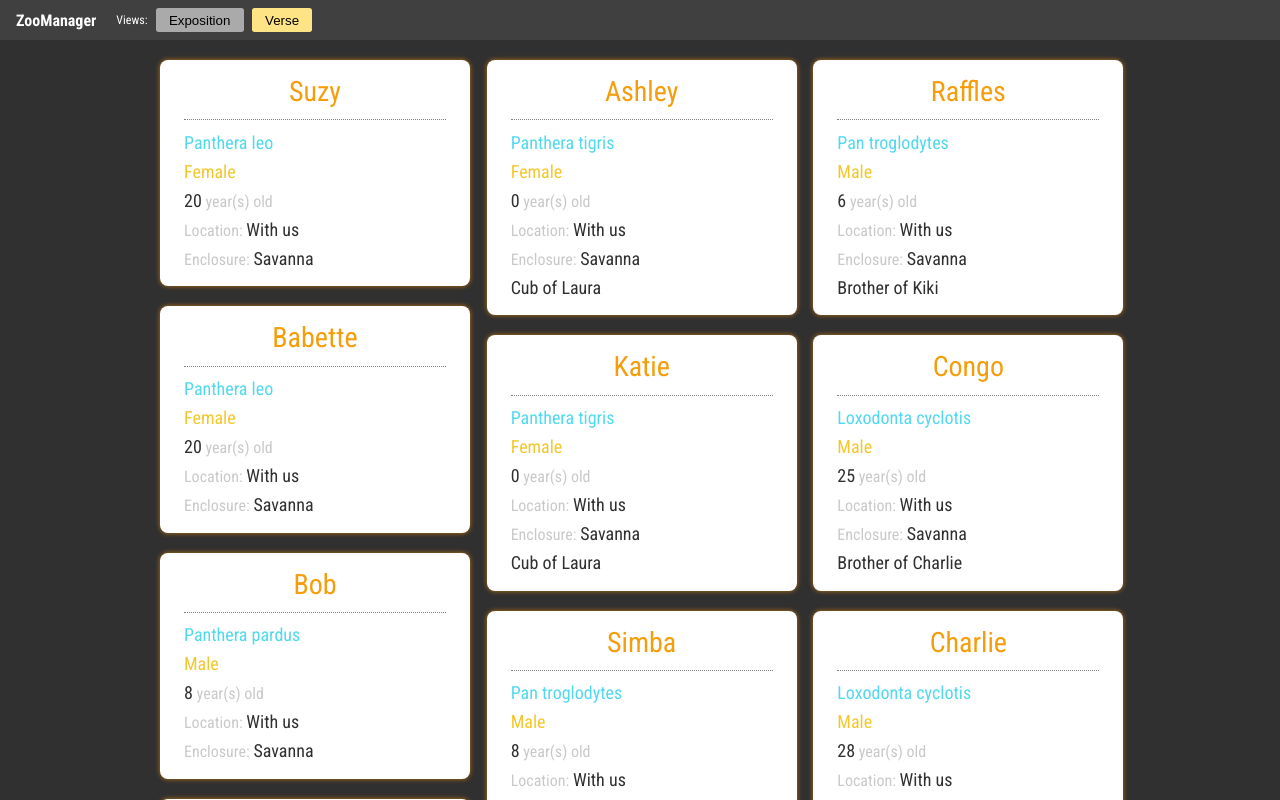
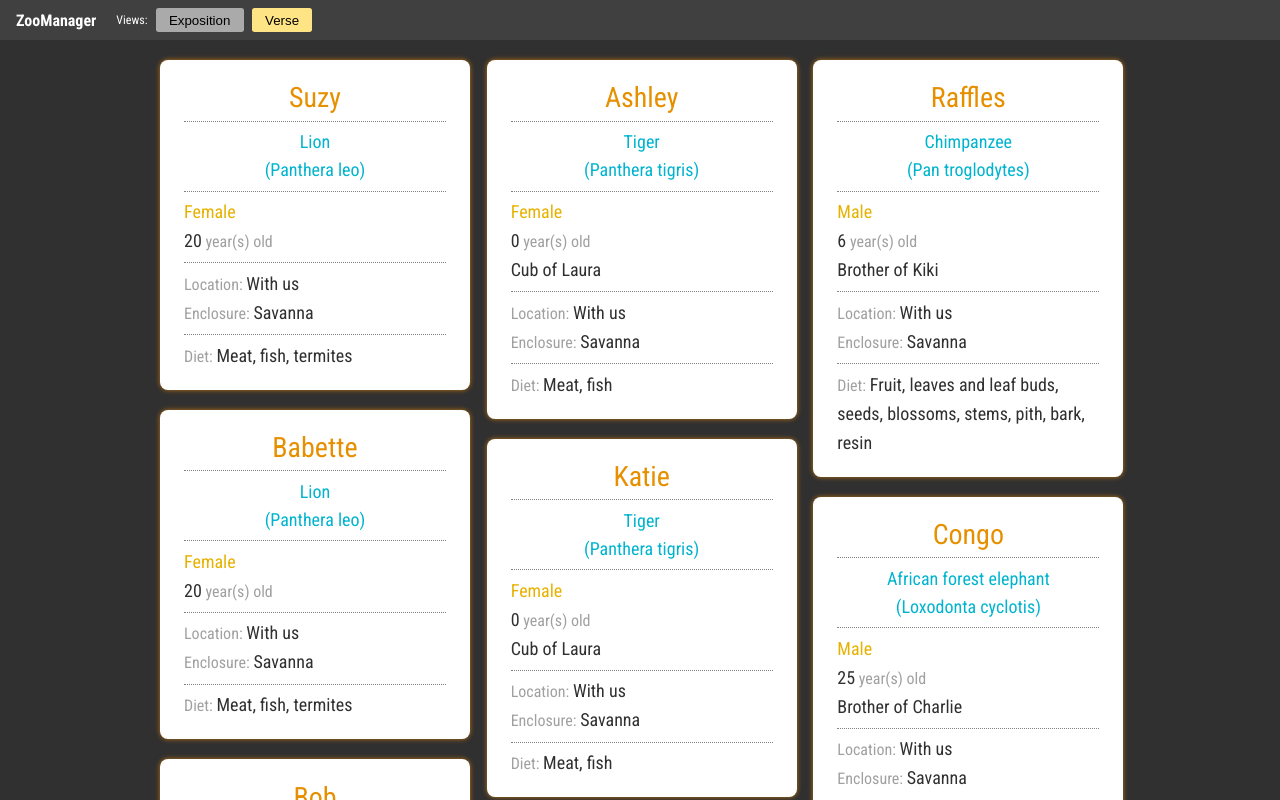
Before and after one commit to iamgrid/zoomanager, a React (Create React App) app: page / in a window 1280 px wide. Both pictures are taken after a click on the button "Verse". Shown: the top 800 px of the page. Built offline with nearby package versions, Linux system fonts and the light colour scheme.

Commit message:
displays.tsx - All displays working as intended

```diff
--- a/public/initialData.json
+++ b/public/initialData.json
@@ -7,7 +7,7 @@
 		"gender": "Female",
 		"location": "With us",
 		"enclosure": "Savanna",
-		"dietary_restrictions": "",
+		"diet": "",
 		"public_notes": "",
 		"admin_notes": "Lorem ipsum denem sit amet"
 	},
@@ -19,7 +19,7 @@
 		"gender": "Female",
 		"location": "With us",
 		"enclosure": "Savanna",
-		"dietary_restrictions": "High chloresterol",
+		"diet": "High chloresterol",
 		"public_notes": "",
 		"admin_notes": "Accentuer elit"
 	},
@@ -31,7 +31,7 @@
 		"gender": "Male",
 		"location": "With us",
 		"enclosure": "Savanna",
-		"dietary_restrictions": "Can't be fed after midnight",
+		"diet": "Can't be fed after midnight",
 		"public_notes": "",
 		"admin_notes": ""
 	},
@@ -43,7 +43,7 @@
 		"gender": "Female",
 		"location": "With us",
 		"enclosure": "Savanna",
-		"dietary_restrictions": "",
+		"diet": "",
 		"public_notes": "Momma of Ashley and Katie",
 		"admin_notes": ""
 	},
@@ -55,7 +55,7 @@
 		"gender": "Female",
 		"location": "With us",
 		"enclosure": "Savanna",
-		"dietary_restrictions": "",
+		"diet": "",
 		"public_notes": "Cub of Laura",
 		"admin_notes": ""
 	},
@@ -67,7 +67,7 @@
 		"gender": "Female",
 		"location": "With us",
 		"enclosure": "Savanna",
-		"dietary_restrictions": "",
+		"diet": "",
 		"public_notes": "Cub of Laura",
 		"admin_notes": ""
 	},
@@ -79,7 +79,7 @@
 		"gender": "Male",
 		"location": "With us",
 		"enclosure": "Savanna",
-		"dietary_restrictions": "",
+		"diet": "",
 		"public_notes": "",
 		"admin_notes": ""
 	},
@@ -91,7 +91,7 @@
 		"gender": "Female",
 		"location": "On loan",
 		"enclosure": "In transit",
-		"dietary_restrictions": "",
+		"diet": "",
 		"public_notes": "Sister of Raffles",
 		"admin_notes": ""
 	},
@@ -103,7 +103,7 @@
 		"gender": "Male",
 		"location": "With us",
 		"enclosure": "Savanna",
-		"dietary_restrictions": "",
+		"diet": "",
 		"public_notes": "Brother of Kiki",
 		"admin_notes": ""
 	},
@@ -115,7 +115,7 @@
 		"gender": "Male",
 		"location": "With us",
 		"enclosure": "Savanna",
-		"dietary_restrictions": "Diabetic",
+		"diet": "Diabetic",
 		"public_notes": "Brother of Charlie",
 		"admin_notes": ""
 	},
@@ -127,7 +127,7 @@
 		"gender": "Male",
 		"location": "With us",
 		"enclosure": "Savanna",
-		"dietary_restrictions": "High blood sugar",
+		"diet": "High blood sugar",
 		"public_notes": "Brother of Congo",
 		"admin_notes": ""
 	}
--- a/src/App.css
+++ b/src/App.css
@@ -16,13 +16,13 @@
 
 	--v-item-bg: #ffffff;
 	--v-text-default: #303030;
-	--v-text-hl1: #f59d0a;
-	--v-text-hl2: #51d9ef;
-	--v-text-hl3: #f3c72c;
-	--v-text-hl4: #ffe486;
-	--v-text-ll1: #c9c9c9;
-	--v-text-ll2: #cacaca;
-	--v-text-ll3: #aaaaaa;
+	--v-text-hl1: #e69000;
+	--v-text-hl2: #00b4cf;
+	--v-text-hl3: #e6b200;
+	--v-text-hl4: #ffd849;
+	--v-text-ll1: #a0a0a0;
+	--v-text-ll2: #909090;
+	--v-text-ll3: #707070;
 }
 
 .text_exposition_default {
@@ -84,6 +84,9 @@
 
 .text_verse_hl2 {
 	color: var(--v-text-hl2);
+	width: 100%;
+	display: block !important;
+	text-align: center;
 }
 
 .text_verse_hl3 {
@@ -123,9 +126,6 @@
 	line-height: 32px;
 	width: 100%;
 	text-align: center;
-	border-bottom: 1px dotted gray;
-	padding-bottom: 0.4em;
-	margin-bottom: 0.3em;
 	display: block !important;
 }
 
@@ -203,7 +203,7 @@ body {
 }
 
 .data_display--exposition .data_display__section {
-	padding: 0.5em;
+	padding: 0.6em 0.8em;
 	border-top: 1px solid #ffffff30;
 }
 
@@ -223,7 +223,7 @@ body {
 	}
 
 	.data_display--exposition .data_display__section {
-		padding: 0.5em 1em;
+		padding: 0.8em 1em;
 		border: 0;
 	}
 }
@@ -251,7 +251,19 @@ body {
 	color: var(--e-text-ll1);
 }
 
-.data_display--verse .data_display__prefix,
+.data_display--verse .data_display__section {
+	border-top: 1px dotted gray;
+	padding: 0.4em 0;
+}
+
+.data_display--verse .data_display__section:first-child {
+	border-top: 0;
+}
+
+.data_display--verse .data_display__prefix {
+	color: var(--v-text-ll1);
+}
+
 .data_display--verse .data_display__suffix {
 	color: var(--v-text-ll1);
 }
--- a/src/App.tsx
+++ b/src/App.tsx
@@ -15,6 +15,7 @@ import {
 	faTimes,
 	faPlus,
 	faSearch,
+	faUtensils,
 } from '@fortawesome/free-solid-svg-icons';
 
 library.add(
@@ -27,7 +28,8 @@ library.add(
 	faCheck,
 	faTimes,
 	faPlus,
-	faSearch
+	faSearch,
+	faUtensils
 );
 
 function App() {
--- a/src/features/main/DataItem.tsx
+++ b/src/features/main/DataItem.tsx
@@ -94,6 +94,7 @@ function DataRow({
 	let hasContent = false;
 	Object.values(fieldConfig[sectionId][rowId]).forEach((entry) => {
 		const entryId = entry.id as configItemId;
+		if (entryId === 'diet') hasContent = true;
 		if (itemData[entryId] !== '') hasContent = true;
 	});
 
@@ -148,7 +149,8 @@ function DataEntry({
 	const [front, middle, back] = displays[entryConfigId].combine(
 		entryConfig,
 		activeView,
-		disp
+		disp,
+		itemData
 	);
 
 	return (
--- a/src/features/main/displays.tsx
+++ b/src/features/main/displays.tsx
@@ -3,8 +3,16 @@ import {
 	completeExpositionFieldConfigItem,
 	completeVerseFieldConfigItem,
 	configItemId,
+	dataItem,
+	speciesCollectionType,
 } from '../../types';
-import { getAgeFromBirthday, isFieldConfigItem } from '../../utils/helpers';
+import {
+	getAgeFromBirthday,
+	isFieldConfigItem,
+	flattenTaxonomy,
+	capitalize,
+} from '../../utils/helpers';
+import taxonomyData from '../../taxonomyData.json';
 
 function middleClasses(
 	activeView: string,
@@ -28,25 +36,32 @@ interface displayType {
 	createMiddle(
 		config: configItem,
 		activeView: string,
-		value: string
+		value: string,
+		itemData?: dataItem
 	): React.ReactElement | null;
 	createBack(config: configItem): React.ReactElement | null;
 	combine(
 		config: configItem,
 		activeView: string,
-		value: string
+		value: string,
+		itemData: dataItem
 	): Array<React.ReactElement | null>;
 }
 
 function createDisplay(type: string): displayType {
+	// create an empty object with genericDisplay as the prototype:
 	const assembledDisplay = Object.create(genericDisplay);
 
+	// assign the custom methods needed:
 	switch (type) {
 		case 'species':
 			Object.assign(assembledDisplay, speciesDisplay);
 			break;
 		case 'date_of_birth':
 			Object.assign(assembledDisplay, dateOfBirthDisplay);
+			break;
+		case 'diet':
+			Object.assign(assembledDisplay, dietDisplay);
 			break;
 	}
 
@@ -77,10 +92,10 @@ const genericDisplay: displayType = {
 		if (!isFieldConfigItem(config)) return null;
 		return <span className='data_display__suffix'>{config.suffix}</span>;
 	},
-	combine(config, activeView, value) {
+	combine(config, activeView, value, itemData) {
 		return [
 			this.createFront(config),
-			this.createMiddle(config, activeView, value),
+			this.createMiddle(config, activeView, value, itemData),
 			this.createBack(config),
 		];
 	},
@@ -89,12 +104,21 @@ const genericDisplay: displayType = {
 const speciesDisplay: any = {
 	createMiddle(config: configItem, activeView: string, value: string) {
 		if (!isFieldConfigItem(config)) return null;
+		let disp: string | React.ReactElement = value;
+		if (config.displaySettings === 'show_common_name') {
+			disp = (
+				<>
+					{getCommonNameFromSpecies(value)}
+					<br />({value})
+				</>
+			);
+		}
 		return (
 			<span
 				className={middleClasses(activeView, config.fontSize, config.cssClass)}
 				data-tmp='species'
 			>
-				{value}
+				{disp}
 			</span>
 		);
 	},
@@ -118,6 +142,78 @@ const dateOfBirthDisplay: any = {
 	},
 };
 
+const dietDisplay: any = {
+	createFront() {
+		return null;
+	},
+
+	createMiddle(
+		config: configItem,
+		activeView: string,
+		value: string,
+		itemData: dataItem
+	) {
+		if (!isFieldConfigItem(config)) {
+			console.error(config, 'is not of type fieldConfigItem');
+			return null;
+		}
+
+		const speciesDiet = capitalize(
+			getDietFromSpecies(itemData.species),
+			'first_letter'
+		);
+
+		if (config.displaySettings === 'show_species_diet') {
+			return (
+				<>
+					<span className='data_display__prefix'>
+						{config.prefix.replace(' ', '\u00A0')}
+					</span>
+					<span
+						className={middleClasses(
+							activeView,
+							config.fontSize,
+							config.cssClass
+						)}
+					>
+						{speciesDiet}
+					</span>
+				</>
+			);
+		} else if (config.displaySettings === 'show_both') {
+			let restrictions = null;
+
+			if (value.length > 0) {
+				restrictions = (
+					<>
+						<br />
+						<span className='data_display__prefix'>Restrictions: </span>
+						<br />
+						<span
+							className={middleClasses(
+								activeView,
+								config.fontSize,
+								config.cssClass
+							)}
+						>
+							{value}
+						</span>
+					</>
+				);
+			}
+
+			return (
+				<>
+					<span className={middleClasses(activeView, 'md', 'default')}>
+						{speciesDiet}
+					</span>
+					{restrictions}
+				</>
+			);
+		}
+	},
+};
+
 type displaysType = {
 	[key in configItemId]: displayType;
 };
@@ -130,9 +226,27 @@ const displays: displaysType = {
 	gender: genericDisplay,
 	location: genericDisplay,
 	enclosure: genericDisplay,
-	dietary_restrictions: genericDisplay,
+	diet: createDisplay('diet'),
 	public_notes: genericDisplay,
 	admin_notes: genericDisplay,
 };
 
+let flattenedTaxonomy: speciesCollectionType = {};
+
+function getCommonNameFromSpecies(species: string) {
+	if (Object.keys(flattenedTaxonomy).length < 1) {
+		flattenedTaxonomy = flattenTaxonomy(taxonomyData);
+	}
+
+	return flattenedTaxonomy[species].commonName;
+}
+
+function getDietFromSpecies(species: string) {
+	if (Object.keys(flattenedTaxonomy).length < 1) {
+		flattenedTaxonomy = flattenTaxonomy(taxonomyData);
+	}
+
+	return flattenedTaxonomy[species].diet;
+}
+
 export default displays;
--- a/src/fieldConfigs/common.json
+++ b/src/fieldConfigs/common.json
@@ -59,7 +59,7 @@
 		"initialValue": "In transit",
 		"description": ""
 	},
-	"dietary_restrictions": {
+	"diet": {
 		"name": "Dietary restrictions",
 		"inputType": "checkboxSet",
 		"regexType": "nocheck",
--- a/src/fieldConfigs/exposition.json
+++ b/src/fieldConfigs/exposition.json
@@ -72,14 +72,14 @@
 		"suffix": ""
 	},
 	{
-		"id": "dietary_restrictions",
-		"displaySettings": "show_species_diet",
+		"id": "diet",
+		"displaySettings": "show_both",
 		"required": false,
 		"editable": true,
 		"sectionLinePosition": "2|10|10",
-		"icon": "",
+		"icon": "utensils",
 		"fontSize": "md",
-		"cssClass": "default",
+		"cssClass": "hl4",
 		"prefix": "Dietary restrictions: ",
 		"suffix": ""
 	},
--- a/src/fieldConfigs/verse.json
+++ b/src/fieldConfigs/verse.json
@@ -11,7 +11,7 @@
 	{
 		"id": "species",
 		"displaySettings": "show_common_name",
-		"sectionLinePosition": "1|20|10",
+		"sectionLinePosition": "2|10|10",
 		"fontSize": "md",
 		"cssClass": "hl2",
 		"prefix": "",
@@ -20,7 +20,7 @@
 	{
 		"id": "date_of_birth",
 		"displaySettings": "show_age",
-		"sectionLinePosition": "2|20|10",
+		"sectionLinePosition": "3|20|10",
 		"fontSize": "md",
 		"cssClass": "default",
 		"prefix": "",
@@ -29,7 +29,7 @@
 	{
 		"id": "gender",
 		"displaySettings": "",
-		"sectionLinePosition": "2|10|10",
+		"sectionLinePosition": "3|10|10",
 		"fontSize": "md",
 		"cssClass": "hl3",
 		"prefix": "",
@@ -38,7 +38,7 @@
 	{
 		"id": "location",
 		"displaySettings": "",
-		"sectionLinePosition": "3|10|10",
+		"sectionLinePosition": "4|10|10",
 		"fontSize": "md",
 		"cssClass": "default",
 		"prefix": "Location: ",
@@ -47,25 +47,25 @@
 	{
 		"id": "enclosure",
 		"displaySettings": "",
-		"sectionLinePosition": "3|20|10",
+		"sectionLinePosition": "4|20|10",
 		"fontSize": "md",
 		"cssClass": "default",
 		"prefix": "Enclosure: ",
 		"suffix": ""
 	},
 	{
-		"id": "dietary_restrictions",
-		"displaySettings": "",
-		"sectionLinePosition": "",
-		"fontSize": "",
-		"cssClass": "",
-		"prefix": "",
+		"id": "diet",
+		"displaySettings": "show_species_diet",
+		"sectionLinePosition": "5|10|10",
+		"fontSize": "md",
+		"cssClass": "default",
+		"prefix": "Diet: ",
 		"suffix": ""
 	},
 	{
 		"id": "public_notes",
 		"displaySettings": "",
-		"sectionLinePosition": "4|10|10",
+		"sectionLinePosition": "3|30|10",
 		"fontSize": "md",
 		"cssClass": "default",
 		"prefix": "",
--- a/src/mocks/server.js
+++ b/src/mocks/server.js
@@ -13,7 +13,7 @@ const handlers = [
 				"gender": "Female",
 				"location": "With us",
 				"enclosure": "Savanna",
-				"dietary_restrictions": "",
+				"diet": "",
 				"public_notes": "Lorem ipsum denem sit amet",
 				"admin_notes": ""
 			},
@@ -25,7 +25,7 @@ const handlers = [
 				"gender": "Female",
 				"location": "With us",
 				"enclosure": "Savanna",
-				"dietary_restrictions": "High chloresterol",
+				"diet": "High chloresterol",
 				"public_notes": "Accentuer elit",
 				"admin_notes": ""
 			}
--- a/src/taxonomyData.json
+++ b/src/taxonomyData.json
@@ -8,15 +8,15 @@
 							"Panthera": {
 								"Panthera leo": {
 									"commonName": "Lion",
-									"diet": "meat"
+									"diet": "meat, fish, termites"
 								},
 								"Panthera pardus": {
 									"commonName": "Leopard",
-									"diet": "meat"
+									"diet": "meat, fish, dung beetles"
 								},
 								"Panthera tigris": {
 									"commonName": "Tiger",
-									"diet": "meat"
+									"diet": "meat, fish"
 								}
 							}
 						}
--- a/src/utils/helpers.ts
+++ b/src/utils/helpers.ts
@@ -4,13 +4,27 @@ import {
 	fieldConfigs,
 	completeExpositionFieldConfigItem,
 	completeVerseFieldConfigItem,
+	speciesType,
+	speciesCollectionType,
 } from '../types';
 
-export function capitalize(input: string): string {
-	return input
-		.split(' ')
-		.map((el) => `${el.substr(0, 1).toUpperCase()}${el.substr(1)}`)
-		.join(' ');
+export function capitalize(
+	input: string,
+	mode: 'first_letter' | 'all_words' = 'all_words'
+): string {
+	function capitalizeString(word: string) {
+		return `${word.substr(0, 1).toUpperCase()}${word.substr(1)}`;
+	}
+	if (mode === 'all_words') {
+		return input
+			.split(' ')
+			.map((el) => capitalizeString(el))
+			.join(' ');
+	} else if (mode === 'first_letter') {
+		return capitalizeString(input);
+	} else {
+		return input;
+	}
 }
 
 export function hasOwnProperty<X extends {}, Y extends PropertyKey>(
@@ -32,6 +46,10 @@ export function isExpositionFieldConfigItem(
 	return typeof obj.icon === 'string' && typeof obj.required === 'boolean';
 }
 
+export function isSpeciesType(obj: any): obj is speciesType {
+	return typeof obj.commonName === 'string' && typeof obj.diet === 'string';
+}
+
 export function getAgeFromBirthday(birthday: string): number {
 	const now = new Date().getTime();
 	const bd = new Date(birthday).getTime();
@@ -41,6 +59,28 @@ export function getAgeFromBirthday(birthday: string): number {
 	const ageInMS = now - bd;
 	const ageDate = new Date(ageInMS);
 	return Math.abs(ageDate.getUTCFullYear() - 1970);
+}
+
+export function flattenTaxonomy(taxonomyData: any) {
+	const re: speciesCollectionType = {};
+
+	function fTHelper(key: string, node: any) {
+		if (isSpeciesType(node)) {
+			re[key] = node;
+		} else {
+			for (const key2 in node) {
+				fTHelper(key2, node[key2]);
+			}
+		}
+	}
+
+	for (const key in taxonomyData) {
+		fTHelper(key, taxonomyData[key]);
+	}
+
+	console.log('flattenTaxonomy() was called');
+
+	return re;
 }
 
 export function processFieldConfigs(rawConfigs: rawFieldConfigs): fieldConfigs {
```
Also changed, not shown: src/types.d.ts (+10 -1 lines).
